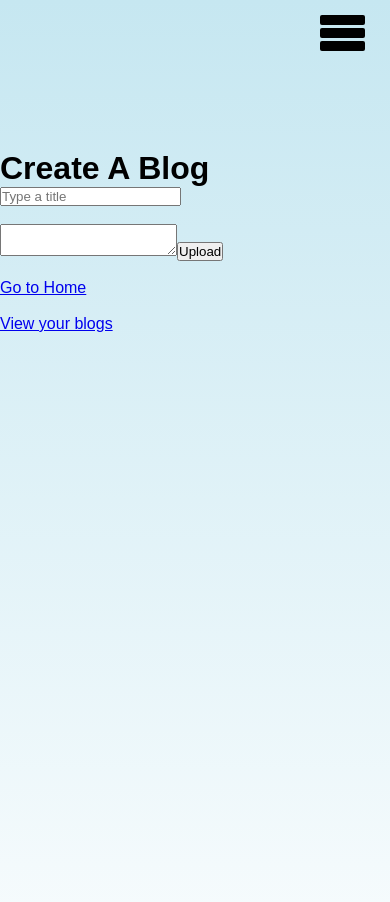
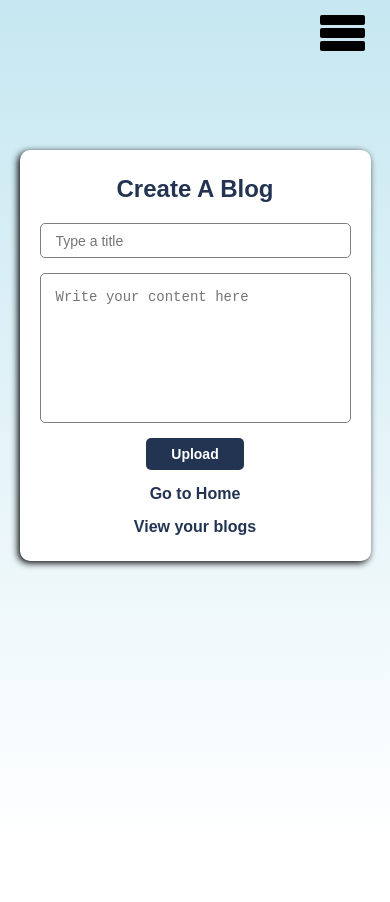
Before and after one commit to Dav-cods/Blog-Website, a React (Vite) app: page /create in a window 390 px wide. Shown: the top 902 px of the page. After the commit the page ends 844 px from the top, so only its background shows below. Built offline with nearby package versions, Linux system fonts and the light colour scheme; no server answers; sample sign-in values are in the browser's storage.

Commit message:
Styled create page and made it responsive

```diff
--- a/src/Blog.jsx
+++ b/src/Blog.jsx
@@ -4,13 +4,15 @@ import { db } from "./firebase";
 import { Link } from "react-router-dom";
 import Loading from "./Loading";
 import { Uploaded } from "./Loading";
+import './CSS Files/Create.css';
 
 function Blog () {
 
     const [title, setTitle] = useState("");
     const [content, setContent] = useState("");
     const [blogs, setBlogs] = useState([]);
-    const [load, setLoad] = useState();
+    const [load, setLoad] = useState(false);
+    const [success, setSuccess] = useState(false);
 
     function handleTitleChange(e) {
         setTitle(e.target.value);
@@ -21,8 +23,9 @@ function Blog () {
     }
 
     async function addBlog() {
+        try {
             if(title && content) {
-            setLoad(<Loading/>);
+                setLoad(true);
 
                 await addDoc(collection(db, 'blogs'), {
                     title: title,
@@ -32,34 +35,42 @@ function Blog () {
                     createdAt: serverTimestamp()
                 });
 
-            setLoad(<Uploaded/>);
+                setLoad(false);
+                setSuccess(true);
                 setTimeout(() => {
-                setLoad();
-            }, 2000);
+                    setSuccess(false);
+                }, 2000)
 
                 setTitle("");
                 setContent("");
             }
+        } catch (err) {
+            console.error(err);
+        }
     }
 
     return(
-        <div>
+        <div className="create-page">
+            <div className="create-card">
                 <h1>Create A Blog</h1>
                 <input type="text" placeholder="Type a title" onChange={handleTitleChange} value={title}/>
-            <br />
-            <br />
-            <textarea name="content" id="" onChange={handleContentChange} value={content}></textarea>
+                <textarea name="content" id="" onChange={handleContentChange} value={content} placeholder="Write your content here"></textarea>
                 <button onClick={addBlog}>Upload</button>
 
-            <div>
-                {load}
+                <div className="status">
+                    {load && (
+                        <Loading/>
+                    )}
+                    {success && (
+                        <Uploaded/>
+                    )}
                 </div>
 
-            <br />
-            <Link to='/'>Go to Home</Link>
-            <br />
-            <br />
-            <Link to='/view'>View your blogs</Link>
+                <div className="links">
+                    <Link to='/' className="home">Go to Home</Link>
+                    <Link to='/view' className="view">View your blogs</Link>
+                </div>
+            </div>
         </div>
     )
 }
--- /dev/null
+++ b/src/CSS Files/Create.css
@@ -0,0 +1,142 @@
+* {
+    box-sizing: border-box;
+}
+
+.create-card {
+    display: block;
+    margin: auto;
+    background-color: white;
+    width: 70%;
+    padding: 40px 30px;
+    border-radius: 10px;
+    box-shadow: -2px 2px 7px black;
+}
+
+.create-card h1 {
+    text-align: center;
+    color: var(--dark-blue);
+    margin-bottom: 30px;
+}
+
+.create-card input {
+    display: block;
+    width: 100%;
+    height: 40px;
+    border: solid gray 1px;
+    border-radius: 5px;
+    padding-left: 20px;
+    font-size: 16px;
+    margin-bottom: 20px;
+}
+
+.create-card textarea {
+    display: block;
+    width: 100%;
+    height: 200px;
+    border: solid gray 1px;
+    border-radius: 5px;
+    padding: 20px;
+    font-size: 16px;
+    margin-bottom: 20px;
+    resize: none;
+}
+
+.create-card button {
+    display: block;
+    margin: auto;
+    background-color: var(--dark-blue);
+    color: white;
+    font-weight: bold;
+    padding: 10px 30px;
+    border: none;
+    border-radius: 5px;
+    cursor: pointer;
+    transition: all .2s ease;
+}
+
+.create-card button:hover {
+    background-color: rgb(43, 87, 138);
+}
+
+.create-card button:active {
+    transform: scale(0.95);
+}
+
+.create-card .links {
+    display: grid;
+    grid-template-columns: 1fr 1fr;
+}
+
+.create-card .home {
+    justify-self: start;
+}
+.create-card .view {
+    justify-self: end;
+}
+
+.create-card .home, .create-card .view {
+    text-decoration: none;
+    color: var(--dark-blue);
+    font-weight: bold;
+    transition: all .2s ease;
+}
+.create-card .home:hover, .create-card .view:hover {
+    text-decoration: underline;
+}
+
+.create-card .status {
+    text-align: center;
+    margin-top: 20px;
+    font-weight: bold;
+    color: var(--dark-blue);
+}
+
+/* Mobile Responsive */
+@media (max-width: 768px) {
+    .create-card {
+        width: 90%;
+        padding: 25px 20px;
+    }
+
+    .create-card h1 {
+        font-size: 24px;
+        margin-bottom: 20px;
+    }
+
+    .create-card input {
+        height: 35px;
+        font-size: 14px;
+        margin-bottom: 15px;
+        padding-left: 15px;
+    }
+
+    .create-card textarea {
+        height: 150px;
+        font-size: 14px;
+        margin-bottom: 15px;
+        padding: 15px;
+    }
+
+    .create-card button {
+        padding: 8px 25px;
+        font-size: 14px;
+    }
+
+    .create-card .links {
+        grid-template-columns: 1fr;
+        gap: 15px;
+    }
+
+    .create-card .home {
+        justify-self: center;
+    }
+
+    .create-card .view {
+        justify-self: center;
+    }
+
+    .create-card .status {
+        font-size: 14px;
+        margin-top: 15px;
+    }
+}
--- a/src/View.jsx
+++ b/src/View.jsx
@@ -9,14 +9,15 @@ function View() {
 
     const [blogs, setBlogs] = useState([]);
     const [remark, setRemark] = useState("");
-    const [load, setLoad] = useState();
+    const [load, setLoad] = useState(false);
 
     useEffect(() => {
         showBlogs();
     }, []);
 
     async function showBlogs() {
-        setLoad(<Loading/>);
+        try {
+            setLoad(true);
 
             const q = query(collection(db, 'blogs'), orderBy('createdAt', 'desc'));
             const snapshot = await getDocs(q);
@@ -36,8 +37,11 @@ function View() {
             } else {
                 setRemark("Here are the available blogs!");
             }
-
-        setLoad();
+        } catch (err) {
+            setRemark(err.message);
+        } finally {
+            setLoad(false);
+        }
     }
 
     async function deleteBlog(id) {
@@ -54,7 +58,9 @@ function View() {
             <Link to='/create'>Create blog</Link>
 
             <div className="screen">
-                {load}
+                {load && (
+                    <Loading/>
+                )}
                 {blogs.map(blog => (
                     <Item blog={blog} deleteBlog={deleteBlog} key={blog.id}/>
                 ))}
```
Also changed, not shown: src/Reference/Screenshot (11).png (added), src/Reference/Sign up.jpg (added). Lines whose indentation alone changed are shown as unchanged.
